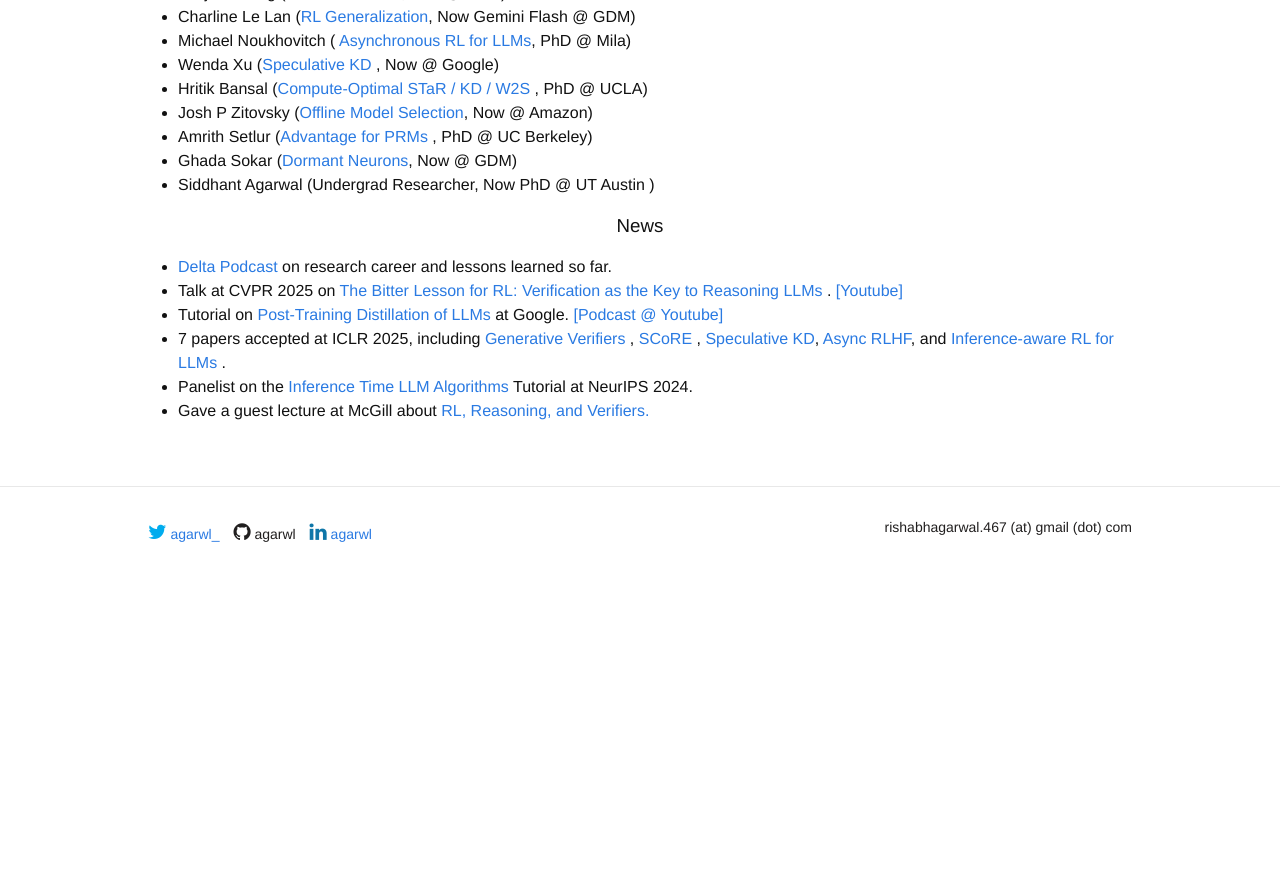
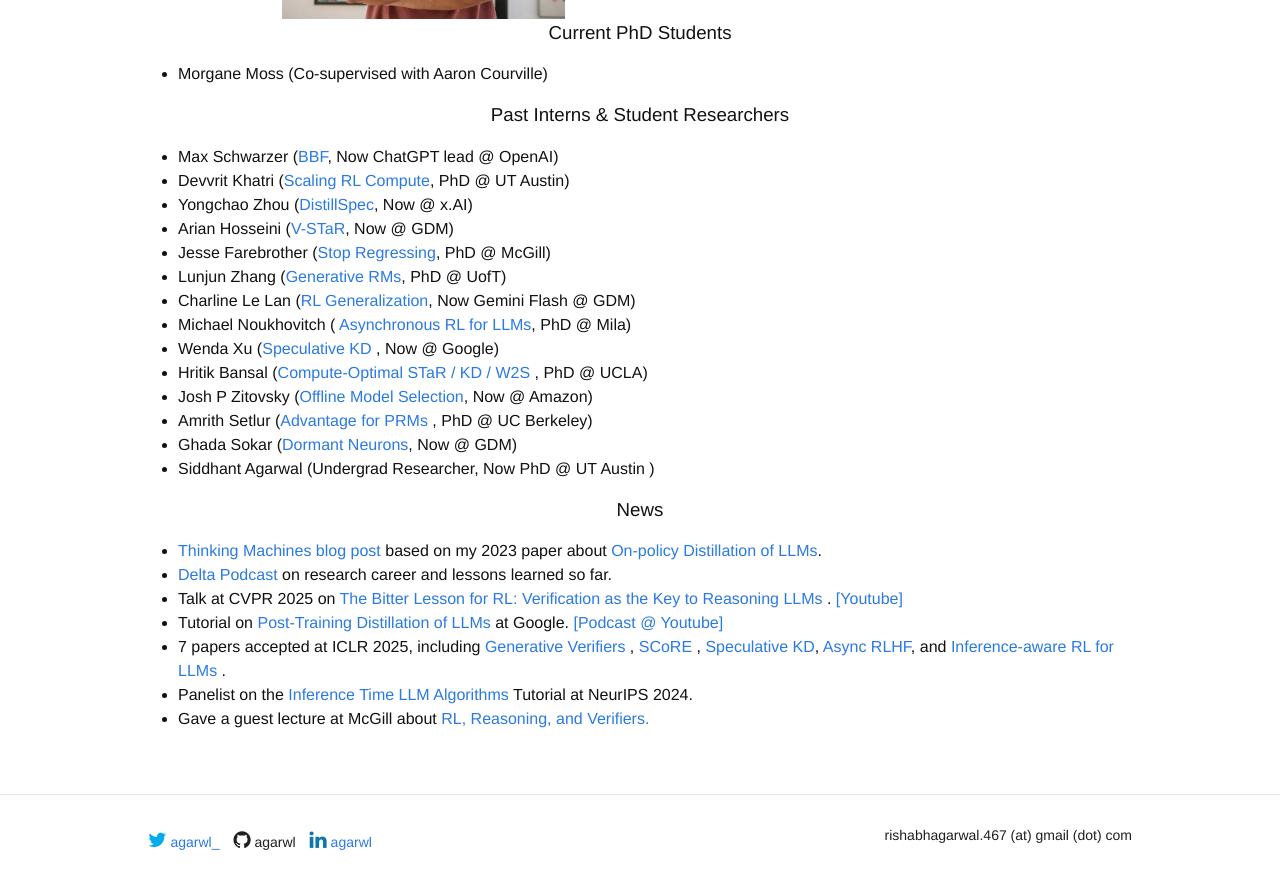
Before and after one commit to agarwl/agarwl.github.io, a Jekyll site: the page built from index.html, in a window 1280 px wide and 900 px high, scrolled down 808 px. Shown: the top 889 px of the window. Built offline with Jekyll 4.4.1, drawn with Linux system fonts in a browser that asks for light colours; nearby versions of some CDN libraries; some web fonts are replaced; a style sheet for code colours, icons or effects is not loaded; before the commit the page ends 1400 px from its top, so only the background shows below that.

Commit message:
Modify profile layout and add news links
Updated profile section and added recent news items with links.

```diff
--- a/index.html
+++ b/index.html
@@ -17,7 +17,7 @@
 <!-- 		<center class="prof-summary"> <h1 class="page-heading"><a class="post-link " href="/about">Professional Summary</a> </h1></center> -->
 	</div>
 
-    <div class="five columns">
+    <div class="six columns">
         <img src="images/rishabh_profile.jpg" id="profile_picture"> </img>
 	</div>
 </div>
@@ -47,6 +47,7 @@
 
 <h3 id='news'> News </h1>
 <ul>
+  <li> <a href="https://thinkingmachines.ai/blog/on-policy-distillation/">Thinking Machines blog post</a> based on my 2023 paper about <a href="https://arxiv.org/abs/2306.13649">On-policy Distillation of LLMs</a>.
   <li> <a href="https://www.youtube.com/watch?v=6PUuitJNoJE"> Delta Podcast </a> on research career and lessons learned so far. </li>
   <li> Talk at CVPR 2025 on <a href="https://drive.google.com/file/d/1xd9gPMakWhKl5JlcQqrAIN7gVoxNsS5M/view"> The Bitter Lesson for RL: Verification as the Key to Reasoning LLMs </a>. <a href="https://www.youtube.com/watch?v=nXQE1DsPm2c">[Youtube]</a>
   <li> Tutorial on <a href="https://drive.google.com/file/d/1xMohjQcTmQuUd_OiZ3hB1r47WB1WM3Am/view"> Post-Training Distillation of LLMs </a> at Google. <a href="https://www.youtube.com/watch?v=O1AR4iL30mg"> [Podcast @ Youtube] </a>  </li>
```
